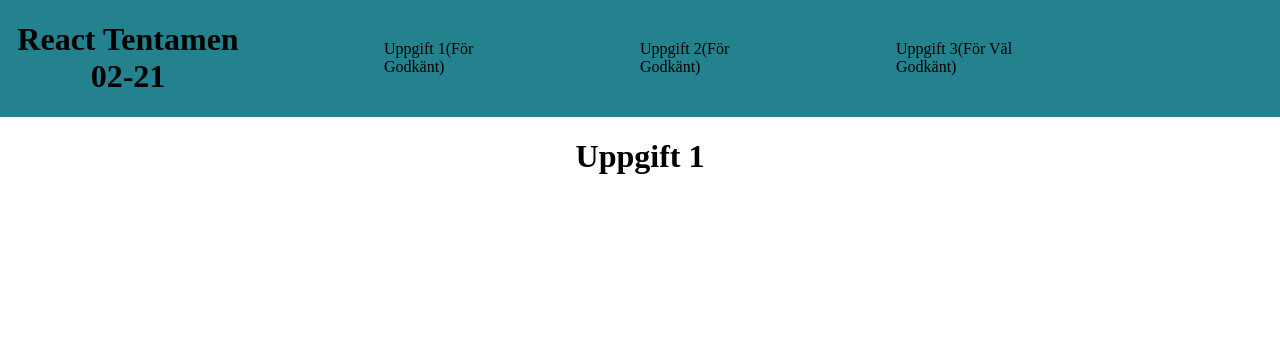
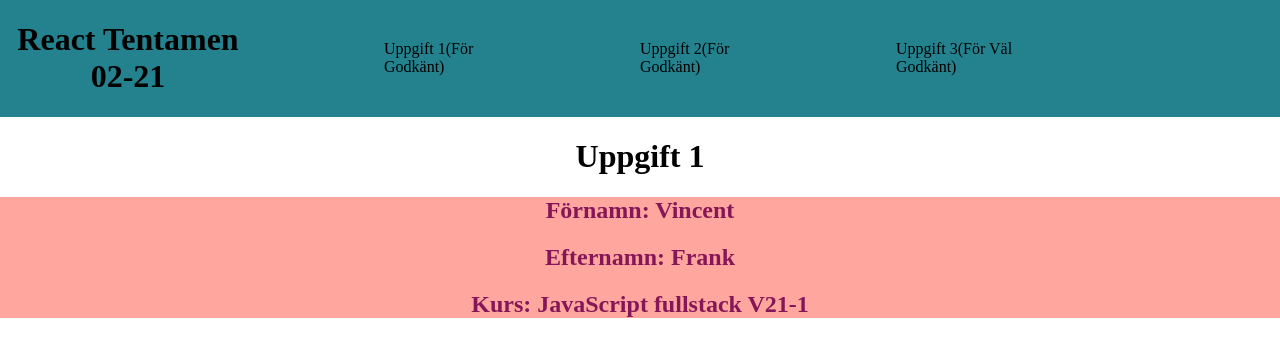
Before and after one commit to vincefra/javascript-molndal-react-hemtenta, a React (Create React App) app: page /uppgift1 in a window 1280 px wide. Shown: the top 356 px of the page. Built offline with nearby package versions, Linux system fonts and the light colour scheme.

Commit message:
första uppgiften klar

```diff
--- a/src/components/Introduktion.js
+++ b/src/components/Introduktion.js
@@ -1,11 +1,11 @@
 import React from 'react'
 
-export const Introduktion = () => {
+export const Introduktion = (props) => {
 	return (
 		<div className="introduktion">
-			<h2>Förnamn: </h2>
-			<h2>Efternamn: </h2>
-			<h2>Kurs: </h2>
+			<h2>Förnamn: {props.name}</h2>
+			<h2>Efternamn: {props.lastname}</h2>
+			<h2>Kurs: {props.course}</h2>
 		</div>
 	)
 }
--- a/src/view/uppgift1/Uppgift1.js
+++ b/src/view/uppgift1/Uppgift1.js
@@ -1,9 +1,11 @@
 import React from 'react'
+import { Introduktion } from '../../components/Introduktion'
 
 export const Uppgift1 = () => {
 	return (
 		<div>
 			<h1>Uppgift 1</h1>
+			< Introduktion name="Vincent" lastname="Frank" course="JavaScript fullstack V21-1" />
 		</div>
 	)
 }
```
Also changed, not shown: 1 other file (tests, documents, lock files or other folders).
